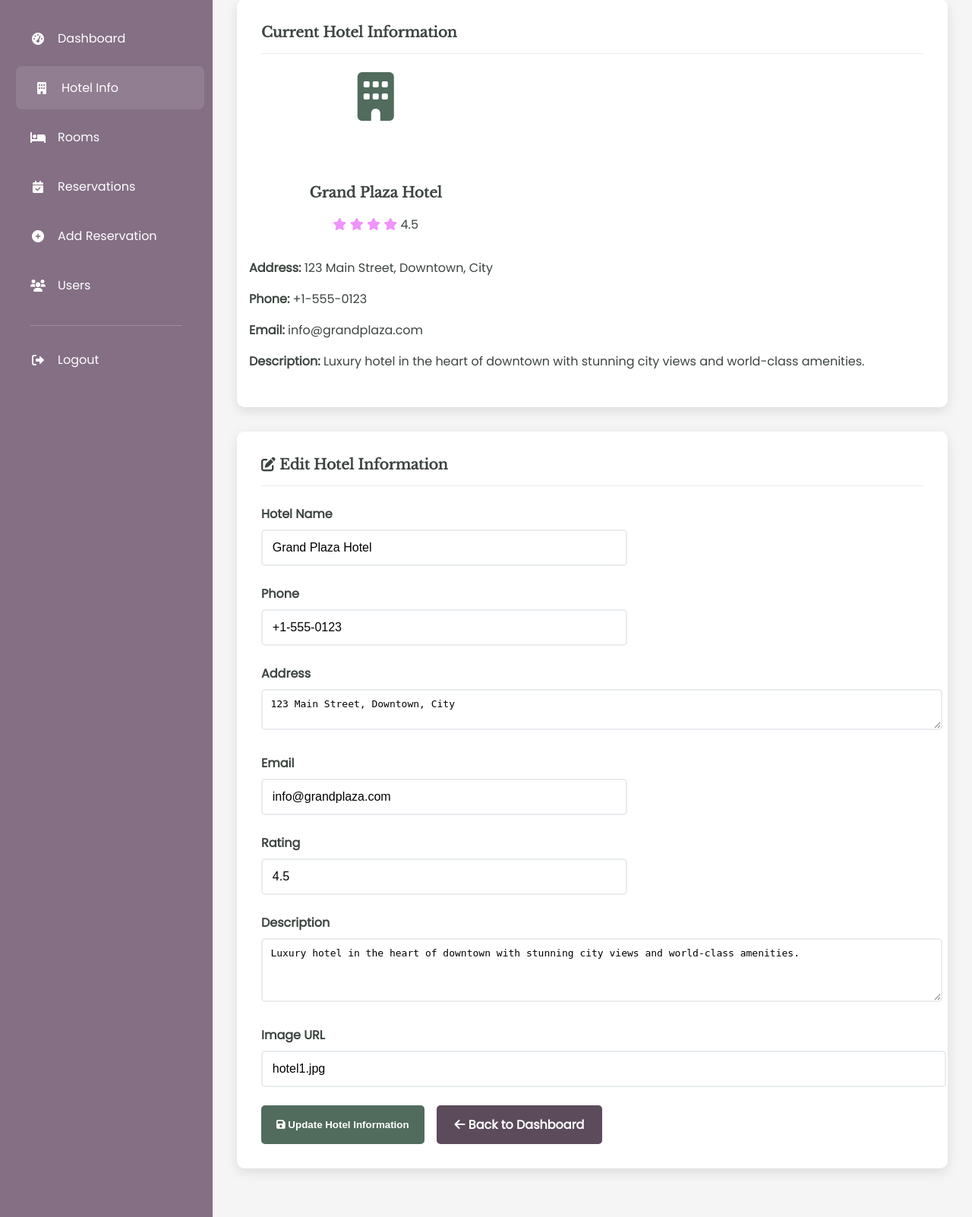
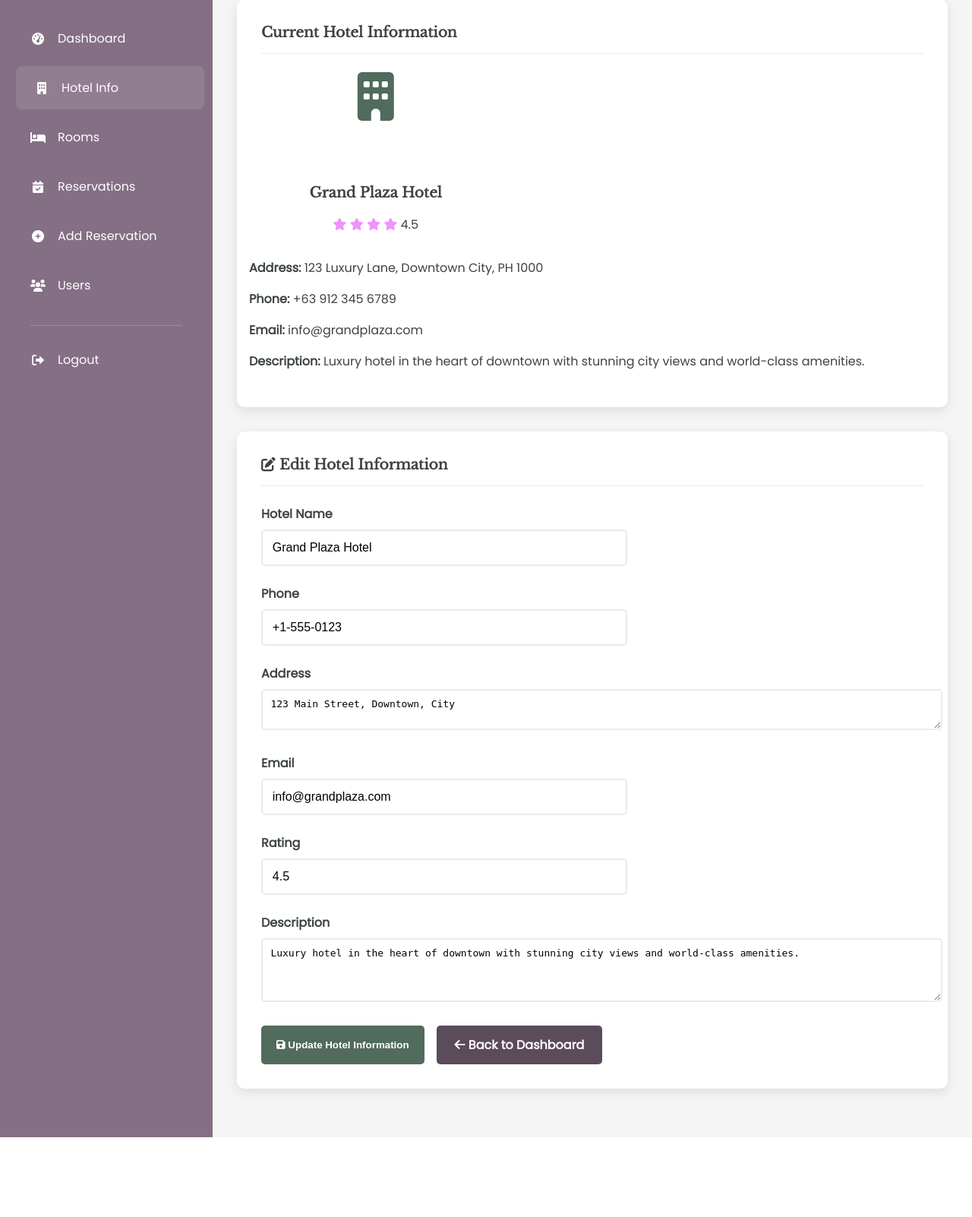
Before and after one commit to H4te-r/hotelReservation, a PHP site: page /admin/hotel.php in a window 1280 px wide. Shown: the part 101-1703 px from the top of the page at 76% size. After the commit the page ends 1598 px from the top, so only its background shows below. Run offline with PHP 8.4, Linux system fonts and the light colour scheme; a user stored in the database is signed in; data comes from the database, SQL or seed files in the repository.

Commit message:
update: binago ko yung sa coontacs

```diff
--- a/cip/admin/hotel.php
+++ b/cip/admin/hotel.php
@@ -137,8 +137,8 @@ $hotel = $stmt->fetch();
                         </div>
                     </div>
                     <div class="col-md-8">
-                        <p><strong>Address:</strong> <?php echo htmlspecialchars($hotel['address']); ?></p>
-                        <p><strong>Phone:</strong> <?php echo htmlspecialchars($hotel['phone']); ?></p>
+                        <p><strong>Address:</strong> 123 Luxury Lane, Downtown City, PH 1000 </p>
+                        <p><strong>Phone:</strong>  +63 912 345 6789</p>
                         <p><strong>Email:</strong> <?php echo htmlspecialchars($hotel['email']); ?></p>
                         <p><strong>Description:</strong> <?php echo htmlspecialchars($hotel['description']); ?></p>
                     </div>
@@ -196,10 +196,6 @@ $hotel = $stmt->fetch();
                         <textarea name="description" class="form-control" rows="4"><?php echo htmlspecialchars($hotel['description']); ?></textarea>
                     </div>
 
-                    <div class="form-group">
-                        <label class="form-label">Image URL</label>
-                        <input type="url" name="image_url" class="form-control" value="<?php echo htmlspecialchars($hotel['image_url']); ?>">
-                    </div>
 
                     <div class="d-flex gap-2">
                         <button type="submit" class="btn btn-primary">
--- a/cip/contacts.php
+++ b/cip/contacts.php
@@ -176,11 +176,11 @@
         <div class="contact-info">
           <div>
             <h2>📍 Address</h2>
-            <p>123 Luxury Lane, Downtown City, PH 1000</p>
+            <p>123 Main Street, Downtown, City</p>
           </div>
           <div>
             <h2>📞 Phone</h2>
-            <p>+63 912 345 6789</p>
+            <p>+1-555-0123</p>
           </div>
           <div>
             <h2>📧 Email</h2>
```
